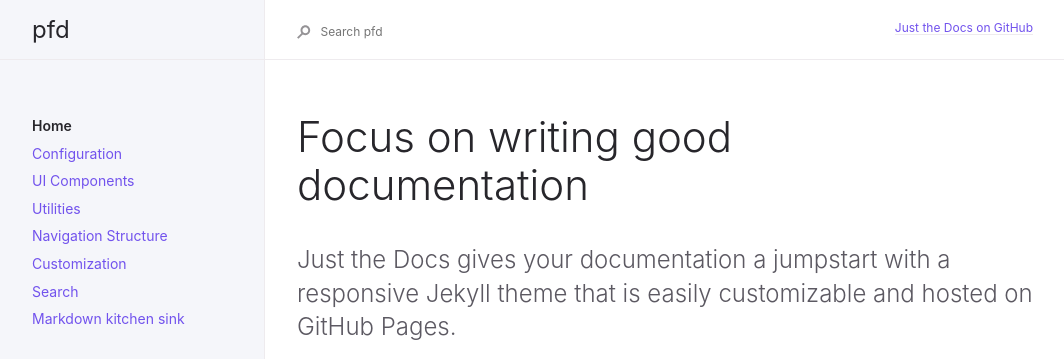
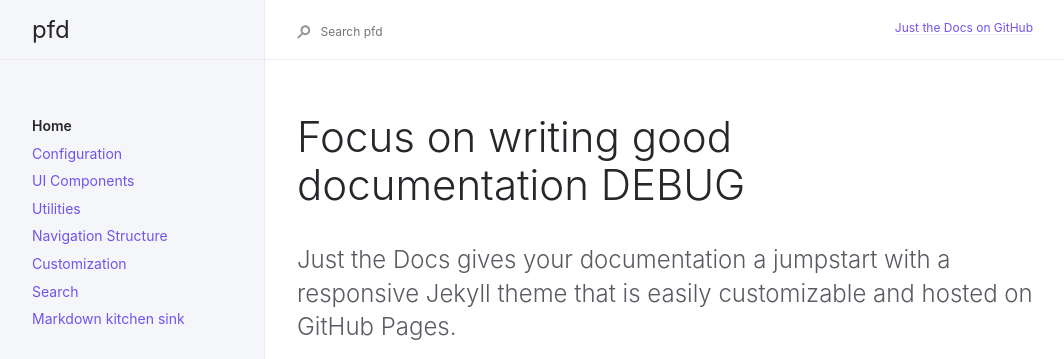
Before and after one commit to pfd/fitzgerald, a Jekyll site: the page built from index.md, in a window 1280 px wide. Shown: the top 359 px of the page, without its empty margins (91-1155 px from the left). Built offline with Jekyll 4.4.1, drawn with Linux system fonts in a browser that asks for light colours.

Commit message:
add debug line

```diff
--- a/index.md
+++ b/index.md
@@ -6,7 +6,7 @@ description: "Just the Docs is a responsive Jekyll theme with built-in search th
 permalink: /
 ---
 
-# Focus on writing good documentation
+# Focus on writing good documentation DEBUG
 {: .fs-9 }
 
 Just the Docs gives your documentation a jumpstart with a responsive Jekyll theme that is easily customizable and hosted on GitHub Pages.
```
